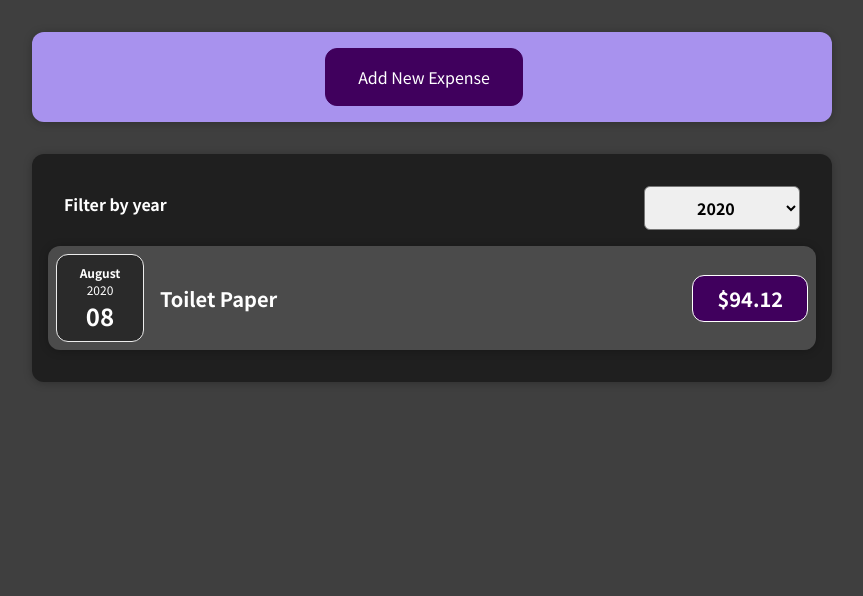
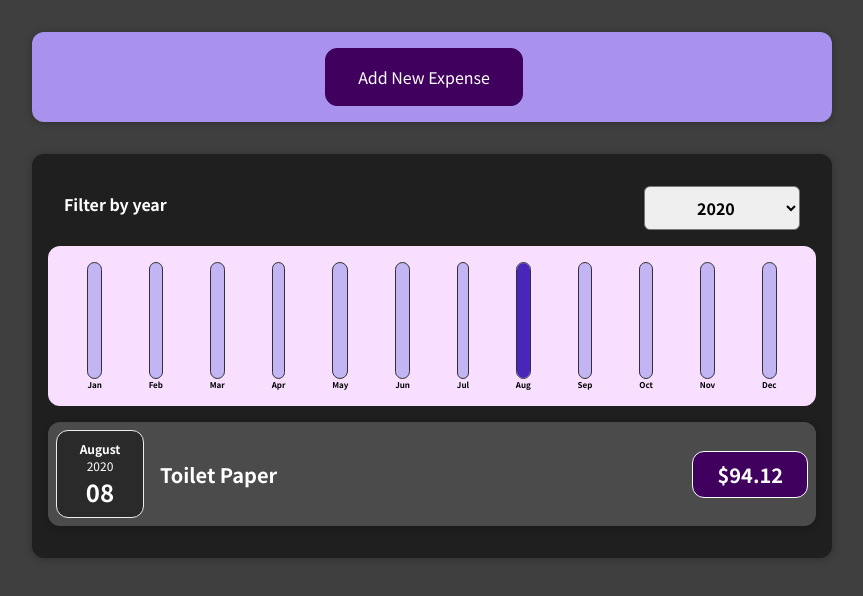
Before and after one commit to Gino-Hsu/react-expense-project, a React (Create React App) app: page / in a window 1280 px wide. Shown: the top 596 px of the page, without its empty margins (208-1071 px from the left). Built offline with nearby package versions, Linux system fonts and the light colour scheme.

Commit message:
feat: adding a chart

```diff
--- /dev/null
+++ b/src/components/Chart/Chart.css
@@ -0,0 +1,9 @@
+.chart {
+  padding: 1rem;
+  border-radius: 12px;
+  background-color: #f8dfff;
+  text-align: center;
+  display: flex;
+  justify-content: space-around;
+  height: 10rem;
+}
--- /dev/null
+++ b/src/components/Chart/Chart.js
@@ -0,0 +1,24 @@
+import React from 'react'
+
+import ChartBar from './ChartBar'
+import './Chart.css'
+
+const Chart = props => {
+  const dataPointValues = props.dataPoints.map(dataPoint => dataPoint.value)
+  const totalMaximum = Math.max(...dataPointValues)
+
+  return (
+    <div className='chart'>
+      {props.dataPoints.map(dataPoint => (
+        <ChartBar
+          key={dataPoint.label}
+          value={dataPoint.value}
+          maxValue={totalMaximum}
+          label={dataPoint.label}
+        />
+      ))}
+    </div>
+  )
+}
+
+export default Chart
--- /dev/null
+++ b/src/components/Chart/ChartBar.css
@@ -0,0 +1,30 @@
+.chart-bar {
+  height: 100%;
+  display: flex;
+  flex-direction: column;
+  align-items: center;
+}
+
+.chart-bar__inner {
+  height: 100%;
+  width: 100%;
+  border: 1px solid #313131;
+  border-radius: 12px;
+  background-color: #c3b4f3;
+  overflow: hidden;
+  display: flex;
+  flex-direction: column;
+  justify-content: flex-end;
+}
+
+.chart-bar__fill {
+  background-color: #4826b9;
+  width: 100%;
+  transition: all 0.3s ease-out;
+}
+
+.chart-bar__label {
+  font-weight: bold;
+  font-size: 0.5rem;
+  text-align: center;
+}
--- /dev/null
+++ b/src/components/Chart/ChartBar.js
@@ -0,0 +1,25 @@
+import React from 'react'
+
+import './ChartBar.css'
+
+const ChartBar = props => {
+  let barFillHeight = '0%'
+
+  if (props.maxValue > 0) {
+    barFillHeight = Math.round((props.value / props.maxValue) * 100) + '%'
+  }
+
+  return (
+    <div className='chart-bar'>
+      <div className='chart-bar__inner'>
+        <div
+          className='chart-bar__fill'
+          style={{ height: barFillHeight }}
+        ></div>
+      </div>
+      <div className='chart-bar__label'>{props.label}</div>
+    </div>
+  )
+}
+
+export default ChartBar
--- a/src/components/Expenses/Expenses.js
+++ b/src/components/Expenses/Expenses.js
@@ -2,6 +2,7 @@
 import Card from '../UI/Card'
 import ExpensesFilter from './ExpenseFilter/ExpensesFilter'
 import ExpensesList from './ExpensesList/ExpensesList'
+import ExpensesChart from './ExpensesChart'
 import './Expenses.css'
 
 function Expenses(props) {
@@ -22,6 +23,7 @@
           selected={filteredYear}
           onChangeFilter={handleChangeFilter}
         />
+        <ExpensesChart expenses={filteredExpenses} />
         <ExpensesList items={filteredExpenses} />
       </Card>
     </>
--- /dev/null
+++ b/src/components/Expenses/ExpensesChart.js
@@ -0,0 +1,29 @@
+import React from 'react'
+
+import Chart from '../Chart/Chart'
+
+const ExpensesChart = props => {
+  const chartDataPoints = [
+    { label: 'Jan', value: 0 },
+    { label: 'Feb', value: 0 },
+    { label: 'Mar', value: 0 },
+    { label: 'Apr', value: 0 },
+    { label: 'May', value: 0 },
+    { label: 'Jun', value: 0 },
+    { label: 'Jul', value: 0 },
+    { label: 'Aug', value: 0 },
+    { label: 'Sep', value: 0 },
+    { label: 'Oct', value: 0 },
+    { label: 'Nov', value: 0 },
+    { label: 'Dec', value: 0 },
+  ]
+
+  for (const expense of props.expenses) {
+    const expenseMonth = expense.date.getMonth() // starting at 0 => January => 0
+    chartDataPoints[expenseMonth].value += expense.amount
+  }
+
+  return <Chart dataPoints={chartDataPoints} />
+}
+
+export default ExpensesChart
--- a/src/components/NewExpense/ExpenseForm.js
+++ b/src/components/NewExpense/ExpenseForm.js
@@ -37,7 +37,7 @@
     e.preventDefault()
     const expenseData = {
       title: enteredTitle,
-      amount: enteredAmount,
+      amount: Number(enteredAmount),
       date: new Date(enteredDate),
     }
 
@@ -56,6 +56,7 @@
             type='text'
             value={enteredTitle}
             onChange={handleTitleChange}
+            required='required'
           />
         </div>
         <div className='new-expense__control'>
@@ -66,6 +67,7 @@
             step='0.01'
             value={enteredAmount}
             onChange={handleAmountChange}
+            required='required'
           />
         </div>
         <div className='new-expense__control'>
@@ -76,6 +78,7 @@
             max='2022.12-31'
             value={enteredDate}
             onChange={handleDateChange}
+            required='required'
           />
         </div>
       </div>
```
